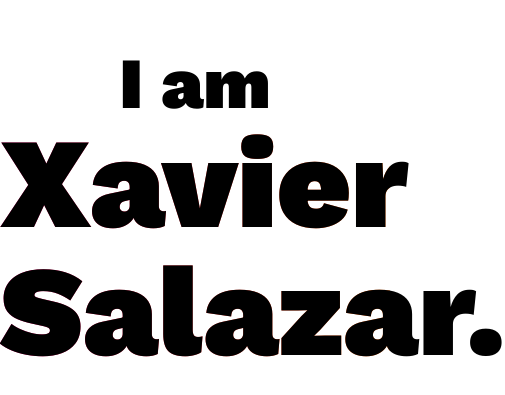
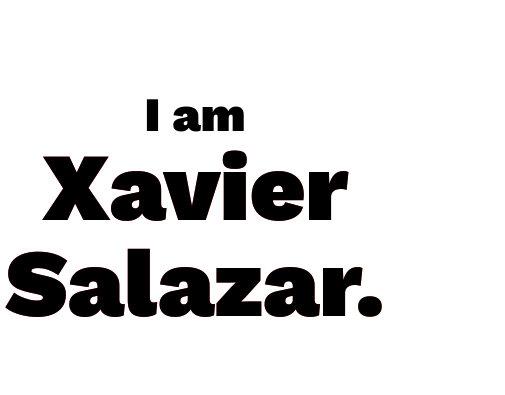
Before and after one commit to xaviersalazar/xaviersalazar.github.io, a React (Create React App) app: page / in a window 390 px wide. Shown: the part 127-522 px from the top of the page, 505 px wide, since content can reach past the window. Built offline with nearby package versions, Linux system fonts and the light colour scheme; what tailwindcss-text-fill would draw is missing.

Commit message:
adding mobile-friendlyness

```diff
--- a/src/App.js
+++ b/src/App.js
@@ -1,7 +1,7 @@
 const App = () => (
   <div className="w-full mx-auto my-0 text-center relative top-[40%] translate-y-[-50%]">
-    <h1 className="text-7xl font-black">I am</h1>
-    <h1 className="text-9xl font-black bg-clip-text text-fill-transparent bg-gradient-to-r from-[#ee0979] to-[#ff6a00]">
+    <h1 className="text-5xl md:text-7xl font-black">I am</h1>
+    <h1 className="text-8xl md:text-9xl font-black bg-clip-text text-fill-transparent bg-gradient-to-r from-[#ee0979] to-[#ff6a00]">
       Xavier Salazar.
     </h1>
   </div>
--- a/src/index.css
+++ b/src/index.css
@@ -10,5 +10,6 @@
   padding: 0;
   height: 100%;
   width: 100%;
+  overflow-x: hidden;
   font-family: "Work Sans", sans-serif;
 }
```
